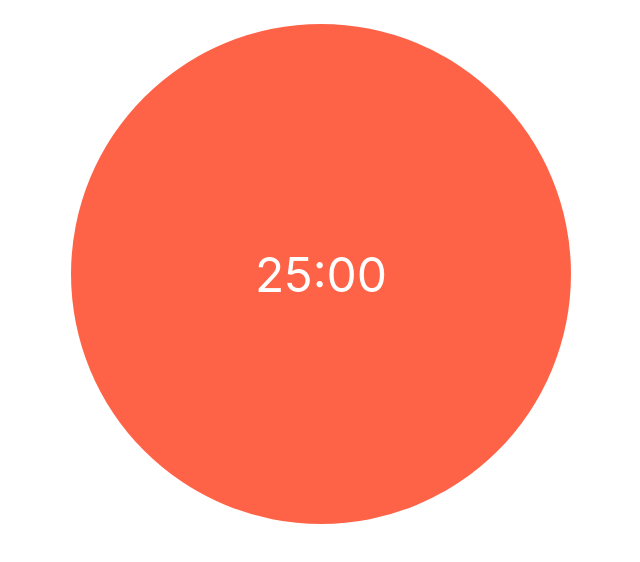
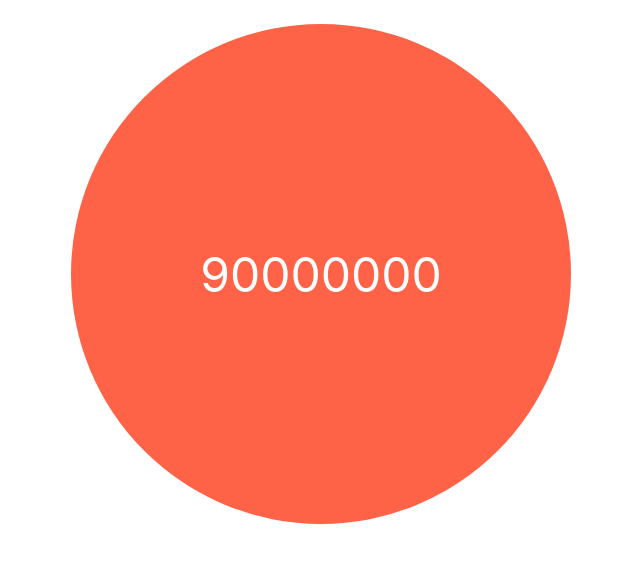
Before and after one commit to illourr/sveltomato, a Svelte app: page / in a window 1280 px wide. Shown: the top 562 px of the page, without its empty margins (319-959 px from the left). Built offline with nearby package versions, Linux system fonts and the light colour scheme.

Commit message:
add gh-pages branch

```diff
--- a/src/App.svelte
+++ b/src/App.svelte
@@ -1,5 +1,7 @@
 <script>
-  let timeLeft = '25:00';
+  let interval;
+  let running = false;
+  let timeLeft = 25 * 60 * 60 * 1000;
   // on:click - start timer
   // on:click - pause timer
   // reset button
@@ -7,6 +9,14 @@
 
   // custom timers
   // save timers
+
+  // handleClick = () => {
+  // 	if (!running) {
+  // 		interval = setInterval(() => {
+  // 			timeLeft
+  // 		}, 1000);
+  // 	}
+  // }
 </script>
 
 <main>
```
